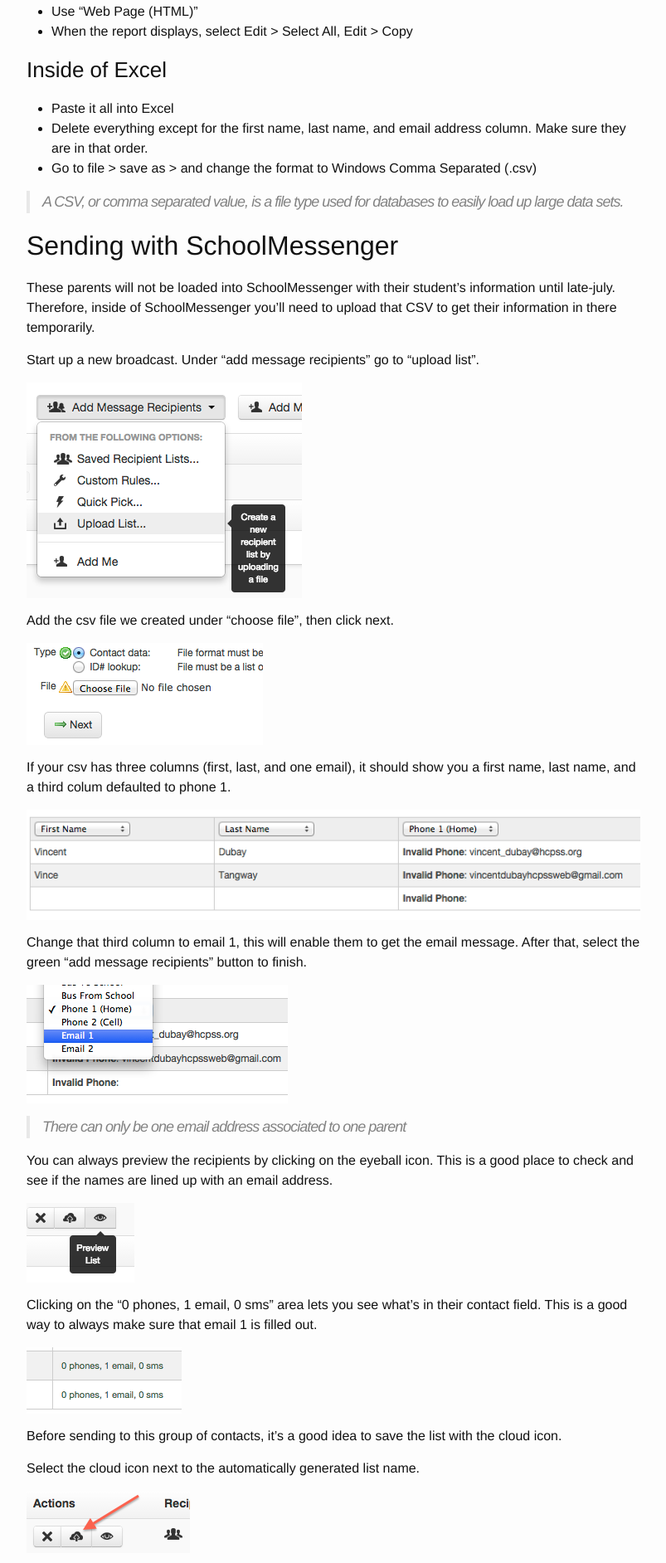
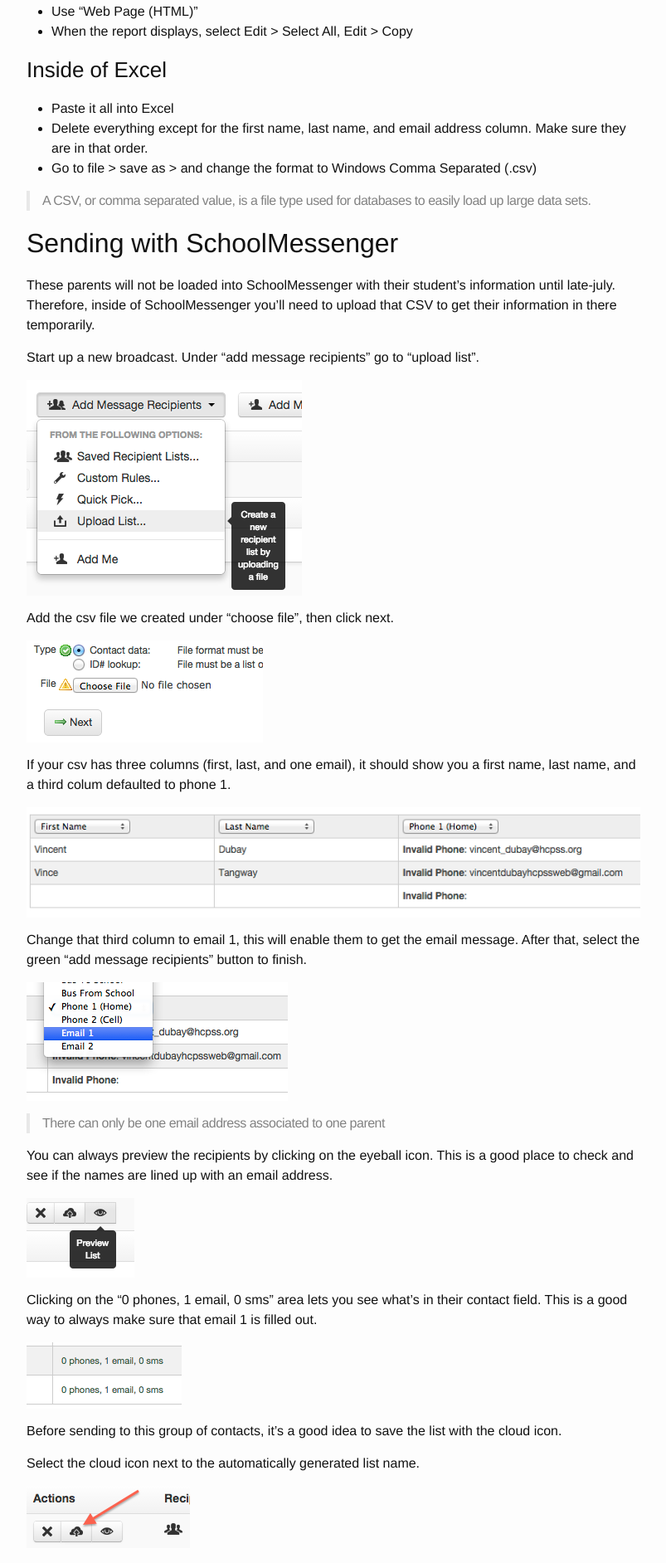
Before and after one commit to HCPSS/school-messenger-help, a Jekyll site: the page built from _posts/2014-02-17-exporting-emails.markdown, in a window 1280 px wide. Shown: the part 630-2514 px from the top of the page at 83% size, without its empty margins (238-1041 px from the left). Built offline with Jekyll 4.4.1, drawn with Linux system fonts in a browser that asks for light colours.

Commit message:
changed block quote styling

```diff
--- a/_sass/_base.scss
+++ b/_sass/_base.scss
@@ -111,9 +111,8 @@
     color: $grey-color;
     border-left: 4px solid $grey-color-light;
     padding-left: $spacing-unit / 2;
-    font-size: 18px;
-    letter-spacing: -1px;
-    font-style: italic;
+    font-size: 16px;
+    letter-spacing: -0.5px;
 
     > :last-child {
         margin-bottom: 0;
```
